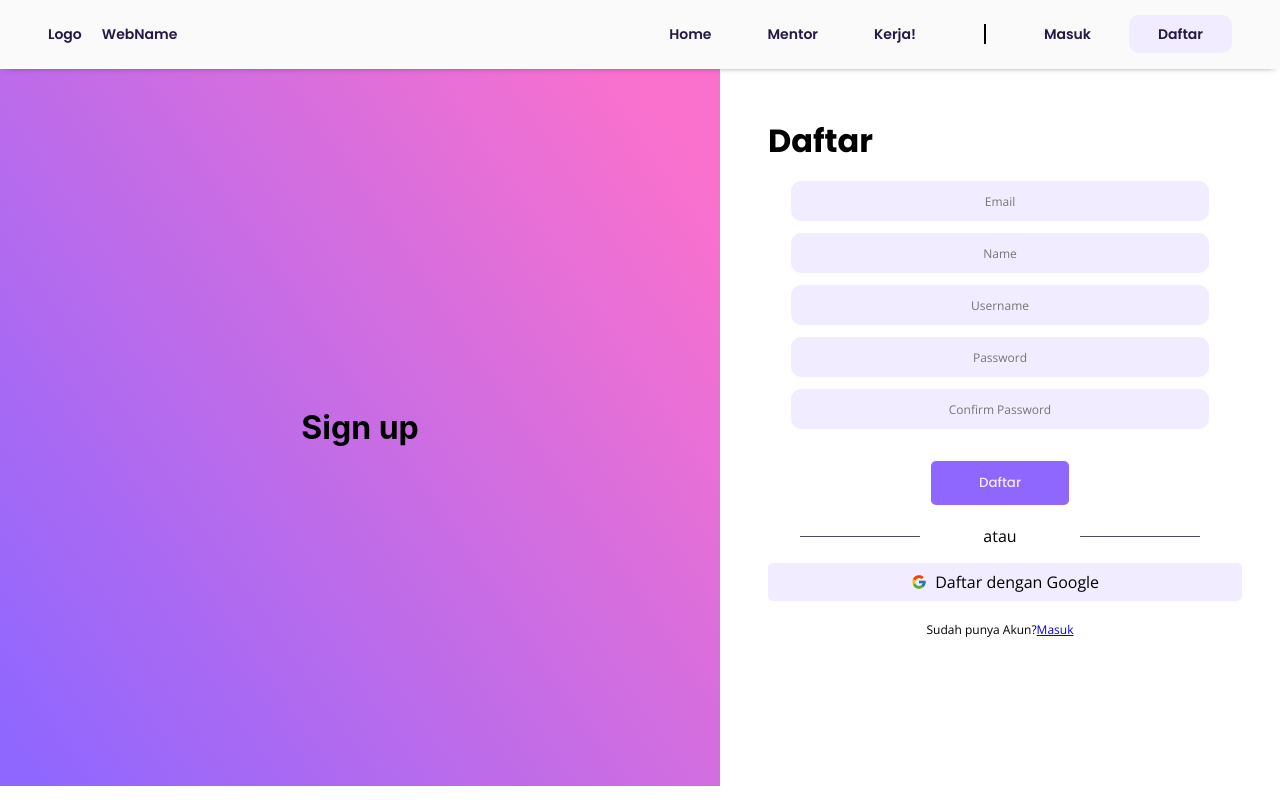
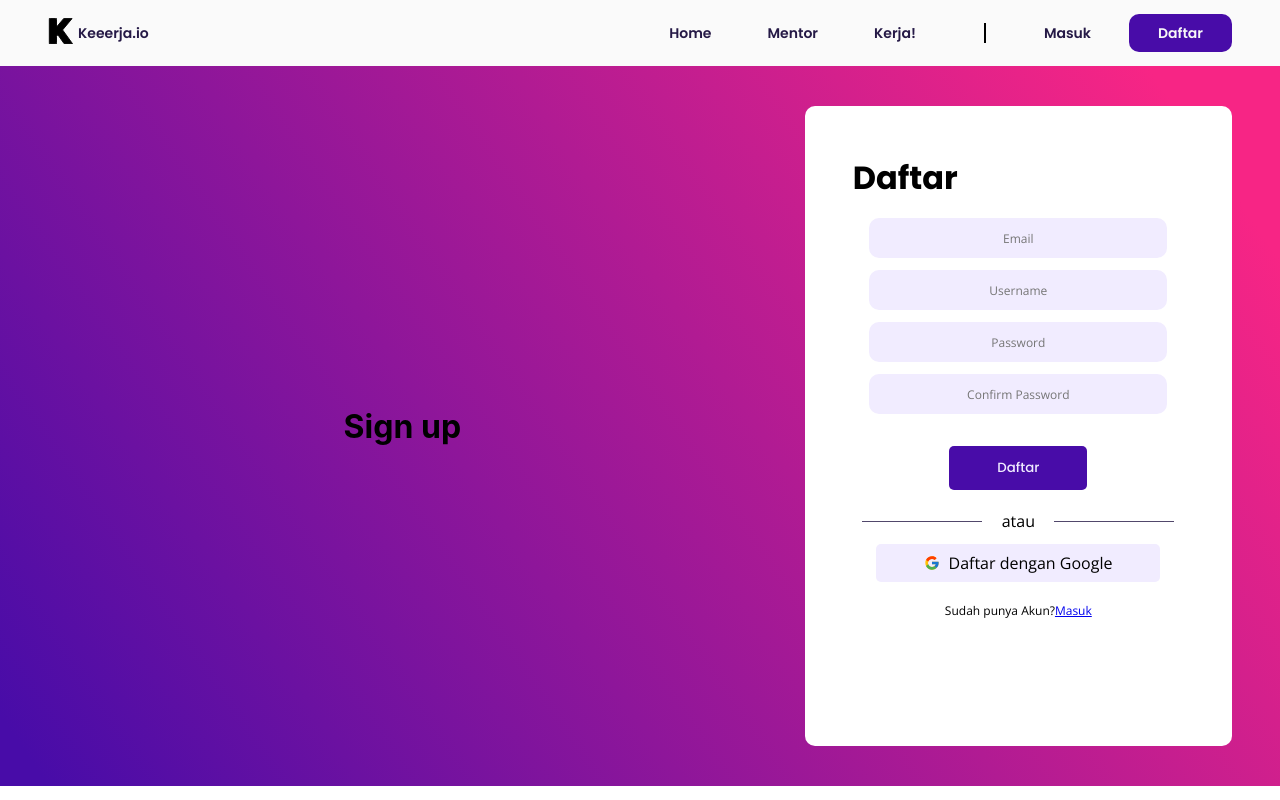
Before and after one commit to Briiad/internbcc, a React (Create React App) app: page /usersignup in a window 1280 px wide. Built offline with nearby package versions, Linux system fonts and the light colour scheme.

Commit message:
Added animation, not finished!!!

```diff
--- a/package.json
+++ b/package.json
@@ -9,6 +9,7 @@
     "@testing-library/react": "^11.2.5",
     "@testing-library/user-event": "^12.7.3",
     "axios": "^0.21.1",
+    "framer-motion": "^3.9.1",
     "react": "^17.0.1",
     "react-dom": "^17.0.1",
     "react-icons": "^4.2.0",
--- a/src/App.css
+++ b/src/App.css
@@ -10,10 +10,13 @@
 :root {
     --font-opensans: 'Open Sans', sans-serif;
     --font-poppins: 'Poppins', sans-serif;
-    --primary: #8f67ff;
-    --secondary: #f1ecff;
+    --primary: #480CA8;
+    --secondary: #F72585;
+    --option1: #B5179E;
+    --option2: #3F37C9;
+    --darker_white: #f1ecff;
     --text-color: #251946;
-    --gradient-main: linear-gradient(55.67deg, #8F67FF 2.7%, #FA71CD 92.55%);
+    --gradient-main: linear-gradient(55.67deg, #480CA8 2.7%, #F72585 92.55%);
 
     --lengthSm1: 0.25rem;
     --lengthSm2: 0.5rem;
--- a/src/App.js
+++ b/src/App.js
@@ -1,4 +1,6 @@
-import { BrowserRouter as Router, Switch, Route } from 'react-router-dom';
+import { BrowserRouter as Router, Switch, Route, useLocation } from 'react-router-dom';
+import {AnimatePresence} from 'framer-motion';
+
 import './App.css';
 
 import Home from './pages/Home';
@@ -11,11 +13,13 @@ function App() {
     <div className="App">
       <Router>
         <Navbar />
-        <Switch>
-          <Route exact path = "/" component = {Home}/>
-          <Route exact path = "/usersignup" component = {Signup} />
-          <Route exact path = "/usersignin" component = {Signin} />
-        </Switch>
+        <AnimatePresence exitBeforeEnter>
+          <Switch>
+            <Route exact path = "/" component = {Home}/>
+            <Route exact path = "/usersignup" component = {Signup} />
+            <Route exact path = "/usersignin" component = {Signin} />
+          </Switch>
+        </AnimatePresence>
       </Router>
     </div>
   );
--- /dev/null
+++ b/src/animations/animate.js
@@ -0,0 +1,36 @@
+export const form_animate = {
+    start: {
+        x: "100%",
+        opacity: 0
+    },
+    middle: {
+        x: 0,
+        opacity: 1
+    }
+};
+
+export const form_module_animate = {
+    in: {
+        y: "-100%"
+    },
+    out: {
+        y: 0
+    }
+};
+
+export const transition = {
+    type: "spring",
+    stiffness: 50,
+    duration: 0.2
+}
+
+export const logo = {
+    in: {
+        pathLength: 0,
+        fill : "rgba(0, 0, 0, 0)",
+    },
+    out: {
+        pathLength: 1,
+        fill : ["rgba(0, 0, 0, 0)", "rgba(0, 0, 0, 0)", "rgba(0, 0, 0, 0)", "rgba(0, 0, 0, 0)", "rgba(0, 0, 0, 0)", "rgba(0, 0, 0, 1)"]
+    }
+}
--- a/src/components/navbar.js
+++ b/src/components/navbar.js
@@ -1,16 +1,35 @@
 import React from 'react'
 import { Link } from 'react-router-dom';
+import { motion, AnimatePresence } from "framer-motion";
 
 import '../css/navbar.css';
+
+import {logo} from '../animations/animate'
 
 function Navbar() {
 
     return(
+        <AnimatePresence>
             <nav>
                 <ul>
                     <div className = "left-nav">
-                    <li>Logo</li>
-                    <li>WebName</li>
+                        <li>
+                        <svg width="30" height="28" viewBox="0 0 33 28" fill="none" xmlns="http://www.w3.org/2000/svg">
+
+                            <motion.path
+                                d="M1.448 28V29H2.448H8.352H9.352V28V20.8824L10.8906 19.3022L17.3974 28.5744L17.6961 29H18.216H24.984H26.9404L25.7945 27.4143L16.0269 13.8979L25.102 3.0828L26.4805 1.44H24.336H17.712H17.2494L16.9499 1.7925L9.352 10.7347V2.44V1.44H8.352H2.448H1.448V2.44V28Z" stroke="black" stroke-width="2"
+                                variants={logo}
+                                initial = "in"
+                                animate = "out"
+                                exit ="in"
+                                transition={{
+                                    duration: 2.4
+                                }}
+                            />
+
+                        </svg>
+                        </li>
+                        <li>Keeerja.io</li>
                     </div>
 
                     <div className = "right-nav">
@@ -59,6 +78,7 @@ function Navbar() {
                     </div>
                 </ul>
             </nav>
+            </AnimatePresence>
     );
 }
 
--- /dev/null
+++ b/src/css/home.css
@@ -0,0 +1,26 @@
+@import url("../App.css");
+
+::-webkit-scrollbar{
+    display: none;
+}
+
+.landing{
+    display: flex;
+    justify-content: space-around;
+    align-items: center;
+    width: 100%;
+    height: 90vh;
+    background-image:linear-gradient(55.67deg, rgba(72, 12, 168, 0.77) 2.7%, rgba(247, 37, 133, 0.77) 92.55%), url(../assets//header-img.jpg);
+    background-position: center;
+    background-size: cover;
+    font-family: var(--font-poppins);
+    color: var(--darker_white);
+}
+
+.landing-content{
+    display: flex;
+    width: 100%;
+    height: 100vh;
+    justify-content: center;
+    padding: var(--lengthLg2);
+}
--- a/src/css/navbar.css
+++ b/src/css/navbar.css
@@ -2,8 +2,8 @@
 
 nav {
     position: relative;
-    width: 100vw;
-    padding: var(--lengthMd3) var(--lengthLg2) ;
+    width: 100%;
+    padding: var(--lengthMd1) var(--lengthLg2) ;
     background-color: #FAFAFA;
     font-family: var(--font-poppins);
     font-size: 14px;
@@ -24,8 +24,10 @@ nav ul li{
     list-style: none;
 }
 
-.left-nav li {
-    padding: 0 var(--lengthMd2) 0 0;
+.left-nav {
+    display: flex;
+    align-items: center;
+    flex-direction: row;
 }
 
 .right-nav li{
@@ -57,23 +59,23 @@ nav ul li{
 .right-nav .__signup-btn{
     list-style: none;
     text-decoration: none;
-    color: var(--text-color);
+    color: rgb(248, 248, 248);
     border: 1px solid transparent;
-    background-color: var(--secondary);
+    background-color: var(--primary);
     padding: var(--lengthSm2);
     border-radius: 10px;
     transition: 0.5s ease;
 }
 
 .right-nav .__signup-btn:hover{
-    background-color: #d4d0e0;
-    box-shadow: 3px 3px 3px var(--secondary);
+    background-color: var(--option2);
+    box-shadow: 3px 3px 3px var(--darker_white);
     transition: 0.5s ease;
 }
 
 .right-nav .__nav-btn:hover,
 .right-nav .__signin-btn:hover{
     background-color: #d4d0e0;
-    box-shadow: 3px 3px 3px var(--secondary);
+    box-shadow: 3px 3px 3px var(--darker_white);
     transition: 0.5s ease;
 }
--- a/src/css/sign_in.css
+++ b/src/css/sign_in.css
@@ -1,62 +1,67 @@
 @import url('../App.css');
 
 .Signin {
-    width: 100vw;
-    height: 89.6vh;
+    width: 100%;
+    height: 90vh;
     display: flex;
     align-items: center;
+    overflow-y: hidden;
+    overflow-x: hidden;
+    background-image: var(--gradient-main);
 }
 
 .Signin .landing-signin {
     display: flex;
     align-items: center;
     justify-content: center;
-    width: 50vh;
-    height: 89.6vh;
+    width: 100%;
+    height: 90vh;
     padding: var(--lengthLg1);
-    background-image: var(--gradient-main);
-    flex-grow: 1;
 }
 
 .Signin .form-signin {
-    width: 70vh;
-    height: 89.6vh;
+    width: 50%;
+    height: 80vh;
+    margin-right: var(--lengthLg2);
     padding: var(--lengthLg2);
+    background-color: white;
+    border-radius: 10px;
 }
 
-.header-form{
+.form-header{
     font-family: var(--font-poppins);
     font-size: 2rem;
     font-weight: 700;
 }
 
-.group-form {
+.form-group {
     display: flex;
     flex-direction: column;
     width: 100%;
     height: 100%;
-    margin-top: var(--lengthSm1);
+    margin-top: var(--lengthMd1);
 }
 
-.group-form .forms{
+.form-group .forms{
     display: flex;
     justify-content: center;
+    margin-top: var(--lengthSm3);
     padding-top: var(--lengthSm3);
 }
 
-.group-form .forms input{
+.form-group .forms input{
     font-family: var(--font-opensans);
-    font-size: var(--lengthSm3);
+    font-size: var(--lengthMd2);
     font-weight: 500;
     width: 90%;
-    height: 2.5rem;
+    height: var(--lengthLg2);
     text-align: center;
     border: transparent;
-    background-color: var(--secondary);
+    background-color: var(--darker_white);
     border-radius: 10px;
 }
 
-.group-form .forms input:focus{
+.form-group .forms input:focus{
     outline: none;
 }
 
@@ -77,7 +82,7 @@
 .signin-btn .btn-signin {
     padding: var(--lengthSm3) var(--lengthLg2);
     background-color: var(--primary);
-    color: var(--secondary);
+    color: var(--darker_white);
     border: none;
     border-radius: 5px;
     cursor: pointer;
@@ -94,21 +99,17 @@
 }
 
 .signin-sosmed {
-    display: grid;
-    grid-template-columns: 50% 50%;
-    grid-template-areas: 'google google' ;
+    display: flex;
     grid-gap: 10px;
     justify-content: space-around;
     padding-top: var(--lengthMd1);
 }
 
-.signin-sosmed .sign-fb, .sign-twt, .sign-google {
-    background-color: var(--secondary);
-}
-
 .signin-sosmed .sign-google{
-    grid-area: google;
     padding: var(--lengthSm2);
+    padding-left: var(--lengthLg2);
+    padding-right: var(--lengthLg2);
+    background-color: var(--darker_white);
     display: flex;
     justify-content: center;
     align-items: center;
@@ -116,17 +117,7 @@
     font-family: var(--font-opensans);
 }
 
-.signin-sosmed .sign-fb, .sign-twt{
-    padding: var(--lengthSm2);
-    display: flex;
-    justify-content: center;
-    align-items: center;
-    border-radius: 5px;
-    font-family: var(--font-opensans);
-    font-size: 12px;
-}
-
-.redirect-to-masuk{
+.redirect-to-daftar{
     display: flex;
     justify-content: space-around;
     align-items: center;
--- a/src/css/signup.css
+++ b/src/css/signup.css
@@ -1,63 +1,67 @@
 @import url('../App.css');
 
 .Signup {
-    width: 100vw;
-    height: 89.6vh;
+    width: 100%;
+    height: 90vh;
     display: flex;
     align-items: center;
+    overflow-y: hidden;
+    overflow-x: hidden;
+    background-image: var(--gradient-main);
 }
 
 .Signup .landing-signup {
     display: flex;
     align-items: center;
     justify-content: center;
-    width: 50vh;
-    height: 89.6vh;
+    width: 100%;
+    height: 90vh;
     padding: var(--lengthLg1);
-    background-image: var(--gradient-main);
-    flex-grow: 1;
+
 }
 
 .Signup .signup-form {
-    width: 70vh;
-    height: 89.6vh;
+    width: 50%;
+    height: 80vh;
+    margin-right: var(--lengthLg2);
     padding: var(--lengthLg2);
+    background-color: white;
+    border-radius: 10px;
 }
 
-.form-header{
+.header-form{
     font-family: var(--font-poppins);
     font-size: 2rem;
     font-weight: 700;
 }
 
-.form-group {
+.group-form {
     display: flex;
     flex-direction: column;
     width: 100%;
     height: 100%;
-    margin-top: var(--lengthMd1);
+    margin-top: var(--lengthSm1);
 }
 
-.form-group .forms{
+.group-form .forms{
     display: flex;
-    justify-content: center;
-    margin-top: var(--lengthSm3);
+    justify-content: center;;
     padding-top: var(--lengthSm3);
 }
 
-.form-group .forms input{
+.group-form .forms input{
     font-family: var(--font-opensans);
-    font-size: var(--lengthMd1);
+    font-size: var(--lengthSm3);
     font-weight: 500;
-    width: 100%;
-    height: var(--lengthLg2);
+    width: 90%;
+    height: 2.5rem;
     text-align: center;
     border: transparent;
-    background-color: var(--secondary);
+    background-color: var(--darker_white);
     border-radius: 10px;
 }
 
-.form-group .forms input:focus{
+.group-form .forms input:focus{
     outline: none;
 }
 
@@ -72,13 +76,13 @@
 }
 
 .signup-btn p a{
-    color: var(--text-color);
+    color: var(--darker_white);
 }
 
 .signup-btn .btn-signup {
     padding: var(--lengthSm3) var(--lengthLg2);
     background-color: var(--primary);
-    color: var(--secondary);
+    color: var(--darker_white);
     border: none;
     border-radius: 5px;
     pointer-events: fill;
@@ -96,21 +100,16 @@
 }
 
 .signup-sosmed {
-    display: grid;
-    grid-template-columns: 50% 50%;
-    grid-template-areas: 'google google' ;
-    grid-gap: 10px;
+    display: flex;
     justify-content: space-around;
-    padding-top: var(--lengthMd1);
-}
-
-.signup-sosmed .sign-fb, .sign-twt, .sign-google {
-    background-color: var(--secondary);
+    padding-top: var(--lengthSm3);
 }
 
 .signup-sosmed .sign-google{
-    grid-area: google;
     padding: var(--lengthSm2);
+    padding-left: var(--lengthLg2);
+    padding-right: var(--lengthLg2);
+    background-color: var(--darker_white);
     display: flex;
     justify-content: center;
     align-items: center;
@@ -118,17 +117,7 @@
     font-family: var(--font-opensans);
 }
 
-.signup-sosmed .sign-fb, .sign-twt{
-    padding: var(--lengthSm2);
-    display: flex;
-    justify-content: center;
-    align-items: center;
-    border-radius: 5px;
-    font-family: var(--font-opensans);
-    font-size: 12px;
-}
-
-.redirect-to-daftar{
+.redirect-to-masuk{
     display: flex;
     justify-content: space-around;
     align-items: center;
--- a/src/pages/Home.js
+++ b/src/pages/Home.js
@@ -1,10 +1,37 @@
 import React from 'react';
+import { motion } from "framer-motion";
+
+import '../css/home.css';
+
+import {transition} from '../animations/animate'
 
 function Home(){
     return(
-        <div>
-            <h1>Home</h1>
-        </div>
+        <motion.div className = "home"
+            initial={{
+                x: "-100%",
+                opacity: 0
+            }}
+            animate={{
+                x: 0,
+                opacity: 1
+            }}
+            exit={{
+                x : "-100%",
+                opacity: 0
+            }}
+            transition={transition}
+        >
+            <div className = "landing">
+                <div className="header">
+                    <h1>Keeerja.io</h1>
+                </div>
+            </div>
+
+            <div className="landing-content">
+                <h1>Kenapa Keeerja.io?</h1>
+            </div>
+        </motion.div>
     );
 }
 
--- a/src/pages/Signup.js
+++ b/src/pages/Signup.js
@@ -1,13 +1,16 @@
 import React, {useState} from 'react';
 import { Link } from 'react-router-dom';
 import axios from 'axios';
+import {motion} from 'framer-motion';
 
 import '../css/signup.css';
 import * as iconFc from 'react-icons/fc';
 
+//IMPORT ANIMATION FROM ANIMATE.JS
+import {form_animate, form_module_animate, transition} from '../animations/animate';
+
 function Signup () {
 
-    const [name, setName] = useState("");
     const [email, setEmail] = useState("");
     const [username, setUsername] = useState("");
     const [password, setPassword] = useState("");
@@ -15,24 +18,59 @@ function Signup () {
 
     const handleSignup = async(e) => {
         e.preventDefault();
-        const {data, token} = await axios.post("/register", {name, email, username, password, confirmPassword}, {});
+        const {data, token} = await axios.post("/user/register", {email, username, password, confirmPassword}, {});
         console.log(data);
         console.log(token);
     };
 
         return(
-            <div className = "Signup">
+            <motion.div className = "Signup"
+                initial={{
+                    x: "100%",
+                    opacity: 0
+                }}
+                animate={{
+                    x: 0,
+                    opacity: 1
+                }}
+                exit={{
+                    x: "100%",
+                    opacity: 0
+
+                }}
+                transition={transition}
+            >
                 <div className = "landing-signup">
                     <h1>Sign up</h1>
                 </div>
-
-                <div className = "signup-form">
+                    <motion.div
+                        className = "signup-form"
+                        initial="in"
+                        animate="out"
+                        exit="in"
+                        variants= {form_module_animate}
+                        transition={transition}
+                        >
                         <form onSubmit = {handleSignup}>
                             <div className = "form-container">
+                                <motion.div
+                                    initial="start"
+                                    animate="middle"
+                                    exit="start"
+                                    variants = {form_animate}
+                                    transition={{duration: 0.6}}
+                                >
                                     <div className = "header-form">Daftar</div>
+                                </motion.div>
 
                                 <div className = "group-form">
-
+                                        <motion.div
+                                            initial="start"
+                                            animate="middle"
+                                            exit="start"
+                                            variants = {form_animate}
+                                            transition={{duration: 0.8}}
+                                        >
                                             <div className="forms">
                                                 <input
                                                     type="text"
@@ -44,19 +82,15 @@ function Signup () {
                                                     onChange = {(e) => setEmail(e.target.value)}
                                                 />
                                             </div>
+                                        </motion.div>
 
-                                <div className="forms">
-                                    <input
-                                        type="text"
-                                        name="name"
-                                        id = "name"
-                                        placeholder = "Name"
-                                        autoComplete="off"
-                                        value={name}
-                                        onChange = {(e) => setName(e.target.value)}
-                                    />
-                                </div>
-
+                                        <motion.div
+                                            initial="start"
+                                            animate="middle"
+                                            exit="start"
+                                            variants = {form_animate}
+                                            transition={{duration: 1}}
+                                        >
                                             <div className="forms">
                                                 <input
                                                     type="text"
@@ -68,7 +102,15 @@ function Signup () {
                                                     onChange = {(e) => setUsername(e.target.value)}
                                                 />
                                             </div>
+                                        </motion.div>
 
+                                        <motion.div
+                                            initial="start"
+                                            animate="middle"
+                                            exit="start"
+                                            variants = {form_animate}
+                                            transition={{duration: 1.2}}
+                                        >
                                             <div className="forms">
                                                 <input
                                                     type="password"
@@ -79,7 +121,15 @@ function Signup () {
                                                     onChange = {(e) => setPassword(e.target.value)}
                                                 />
                                             </div>
+                                        </motion.div>
 
+                                        <motion.div
+                                            initial="start"
+                                            animate="middle"
+                                            exit="start"
+                                            variants = {form_animate}
+                                            transition={{duration: 1.4}}
+                                        >
                                             <div className="forms">
                                                 <input
                                                     type="password"
@@ -90,13 +140,29 @@ function Signup () {
                                                     onChange = {(e) => setConfirmPassword(e.target.value)}
                                                 />
                                             </div>
+                                        </motion.div>
 
+                                        <motion.div
+                                            initial="start"
+                                            animate="middle"
+                                            exit="start"
+                                            variants = {form_animate}
+                                            transition={{duration: 1.6}}
+                                        >
                                             <div className="signup-btn">
-                                    <button type="submit" className="btn-signup" >
+                                                <motion.button type="submit" className="btn-signup"
+                                                    whileTap={{scale:0.8}}
+                                                    whileHover={{
+                                                        scale: 1.1,
+                                                        backgroundColor: "#3F37C9"
+                                                    }}
+                                                >
                                                     Daftar
-                                    </button>
+                                                </motion.button>
                                             </div>
+                                        </motion.div>
                                 </div>
+
 
 
 
@@ -117,7 +183,7 @@ function Signup () {
                                     </div>
                                 </div>
 
-                            <div className="redirect-to-daftar">
+                                <div className="redirect-to-masuk">
                                     <p>
                                         Sudah punya Akun?
                                         <Link to="/usersignin">
@@ -129,8 +195,8 @@ function Signup () {
                                 </div>
                             </div>
                         </form>
-                </div>
-            </div>
+                    </motion.div>
+            </motion.div>
         );
     }
 
```
Also changed, not shown: src/pages/Signin.js (+17 -15 lines), src/assets/header-img.jpg (added), 1 other file (tests, documents, lock files or other folders). Lines whose indentation alone changed are shown as unchanged.
